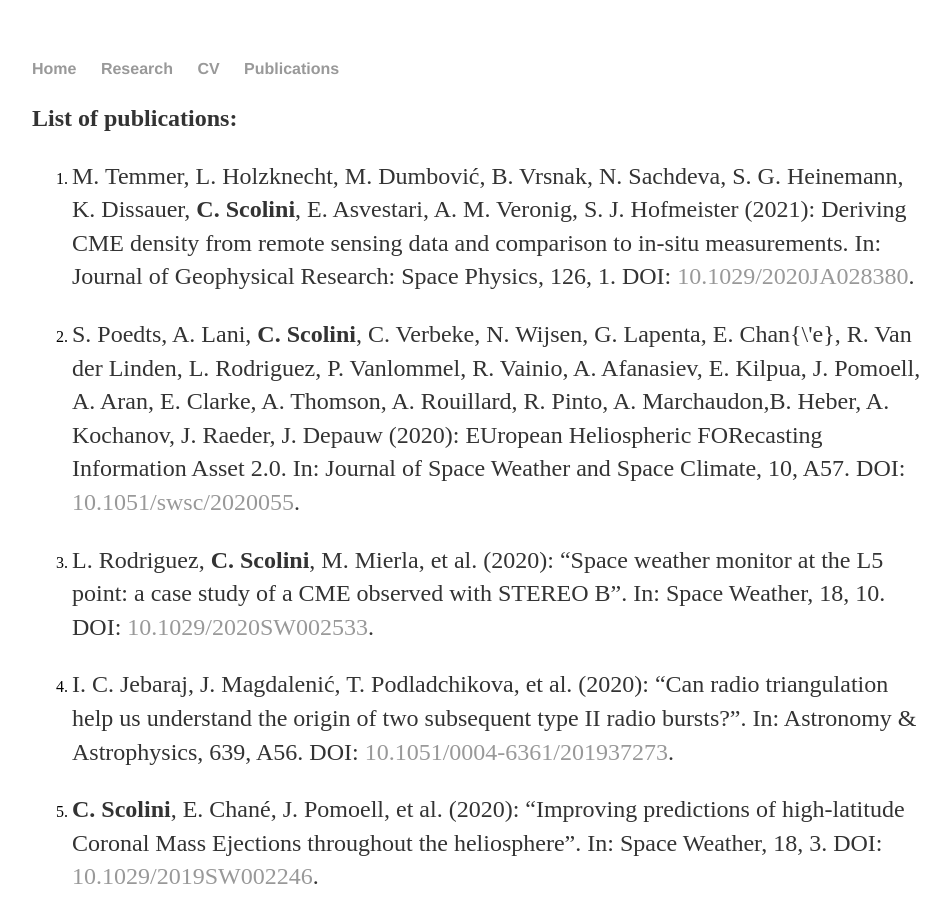
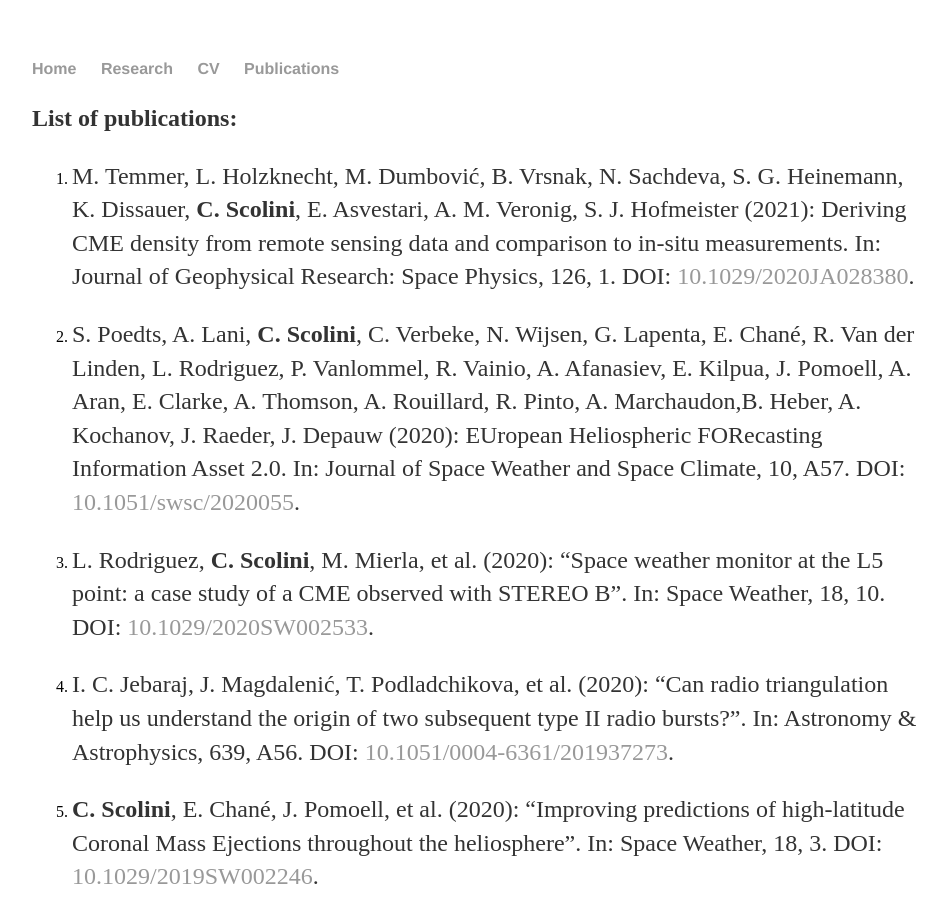
Before and after one commit to scolini/scolini.github.io, a Jekyll site: the page built from publications/index.html, in a window 1280 px wide and 900 px high. Shown: the whole window, without its empty margins (160-1110 px from the left). Built offline with Jekyll 4.4.1, drawn with Linux system fonts in a browser that asks for light colours; some of the changed lines change nothing that is shown.

Commit message:
Update index.html

```diff
--- a/publications/index.html
+++ b/publications/index.html
@@ -11,7 +11,7 @@ title: Camilla Scolini
       Deriving CME density from remote sensing data and comparison to in-situ measurements.
       In: Journal of Geophysical Research: Space Physics, 126, 1.
       DOI: <a href="/publications">10.1029/2020JA028380</a>.</p></li>
-      <li><p>S. Poedts, A. Lani, <b>C. Scolini</b>, C. Verbeke, N. Wijsen, G. Lapenta, E. Chan{\'e},
+      <li><p>S. Poedts, A. Lani, <b>C. Scolini</b>, C. Verbeke, N. Wijsen, G. Lapenta, E. Chan&eacute,
         R. Van der Linden, L. Rodriguez, P. Vanlommel, R. Vainio, A. Afanasiev, E. Kilpua, J. Pomoell,
         A. Aran, E. Clarke, A. Thomson, A. Rouillard, R. Pinto, A. Marchaudon,B. Heber, A. Kochanov, J. Raeder, J. Depauw (2020):
         EUropean Heliospheric FORecasting Information Asset 2.0.
```
